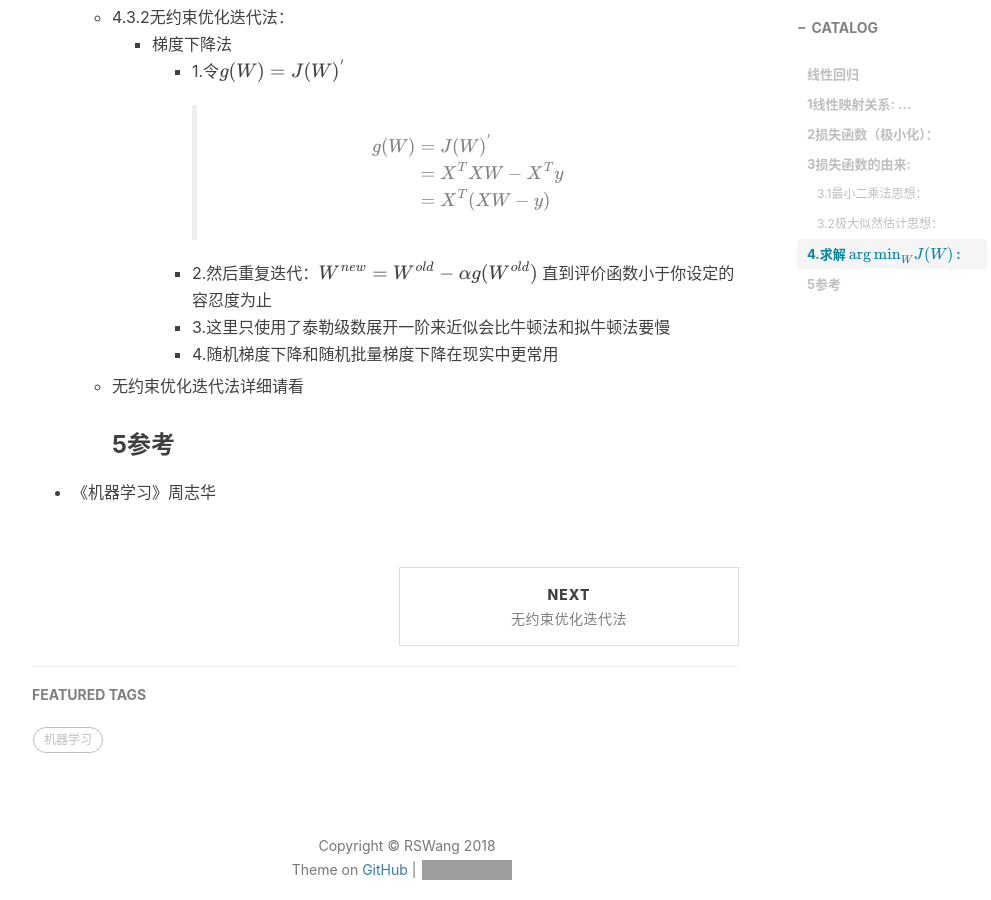
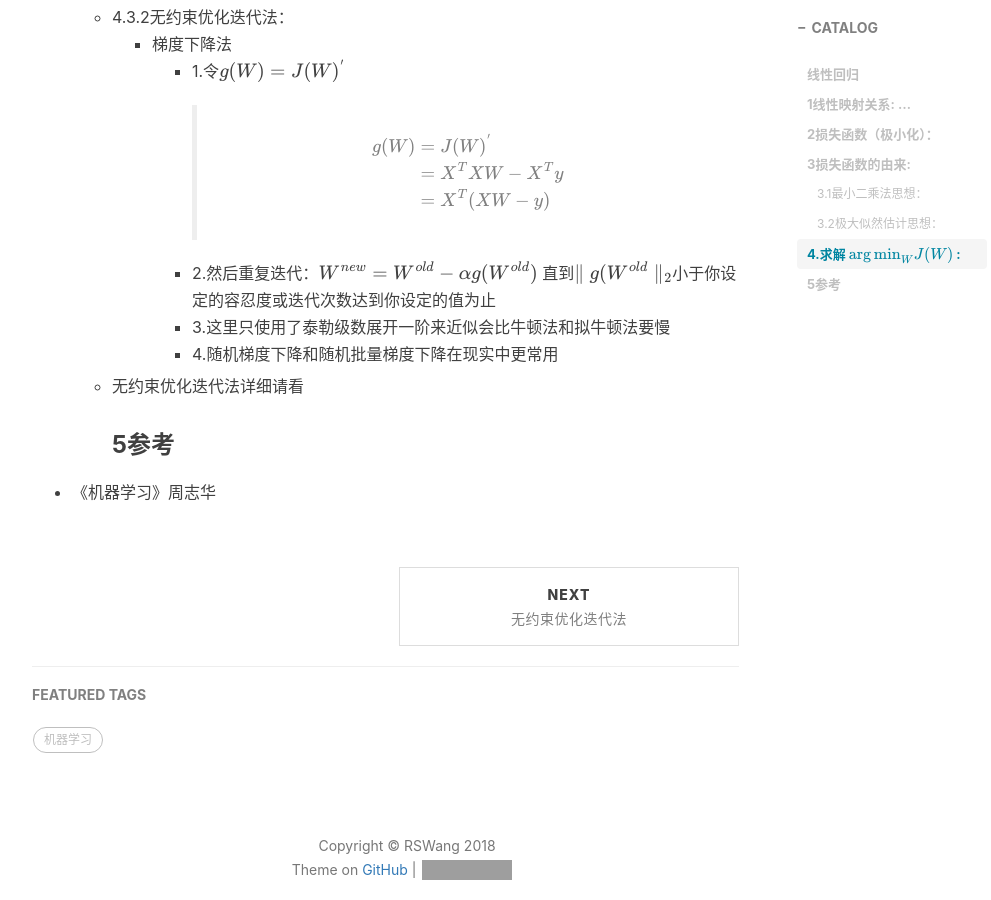
Before and after one commit to RS-Wang/RS-Wang.github.io, a Jekyll site: the page built from _posts/2018-11-13-线性回归-笔记.md, in a window 1280 px wide and 900 px high, scrolled down 2579 px. Shown: the whole window, without its empty margins (233-1224 px from the left). Built offline with Jekyll 4.4.1, drawn with Linux system fonts in a browser that asks for light colours; nearby versions of some CDN libraries; formulas are drawn with MathJax 3; comment, search, counter and statistics services are not loaded; grey boxes are pictures that could not be loaded.

Commit message:
Update 2018-11-13-线性回归-笔记.md

```diff
--- a/_posts/2018-11-13-线性回归-笔记.md
+++ b/_posts/2018-11-13-线性回归-笔记.md
@@ -106,7 +106,7 @@ tags:								                                  #标签
             \end{aligned}
             \end{equation}
             $$
-            - 2.然后重复迭代：$$ W^{new} = W^{old} - \alpha g(W^{old}) $$ 直到评价函数小于你设定的容忍度为止
+            - 2.然后重复迭代：$$ W^{new} = W^{old} - \alpha g(W^{old}) $$ 直到$$\parallel g(W^{old}\parallel_2$$小于你设定的容忍度或迭代次数达到你设定的值为止
             - 3.这里只使用了泰勒级数展开一阶来近似会比牛顿法和拟牛顿法要慢
             - 4.随机梯度下降和随机批量梯度下降在现实中更常用
     - 无约束优化迭代法详细请看
```
